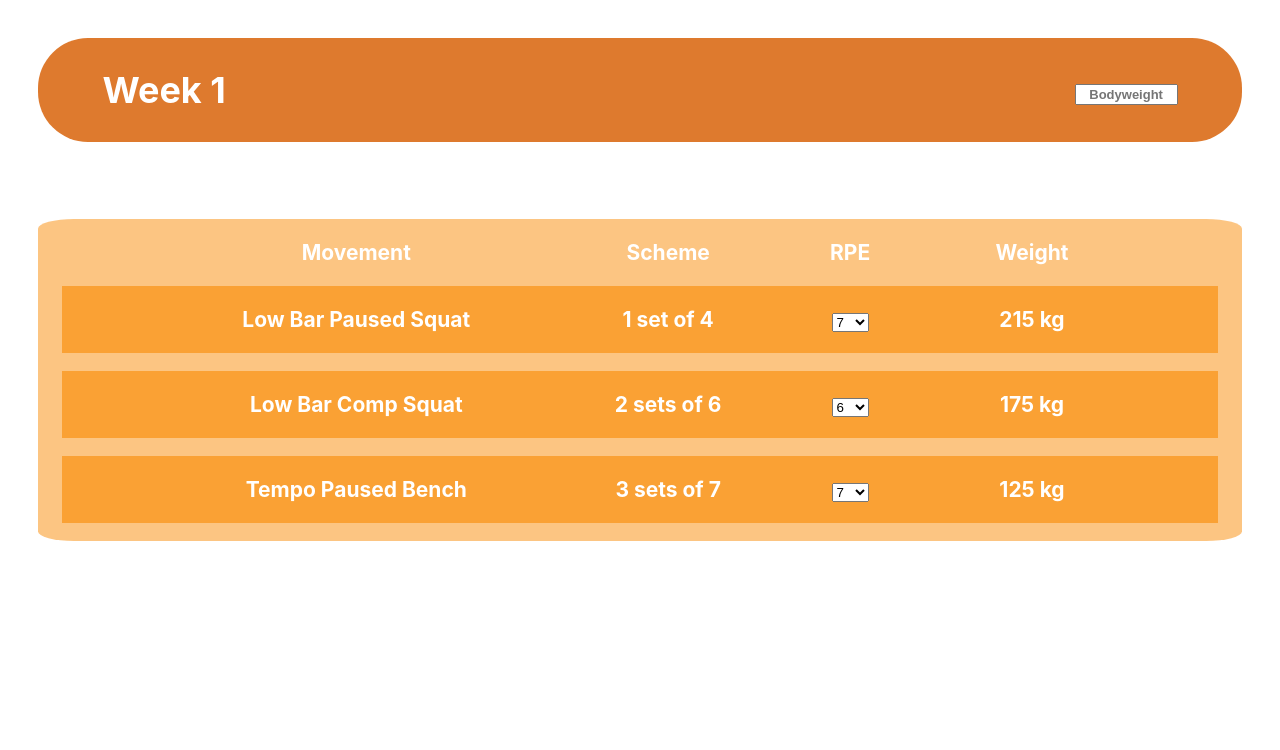
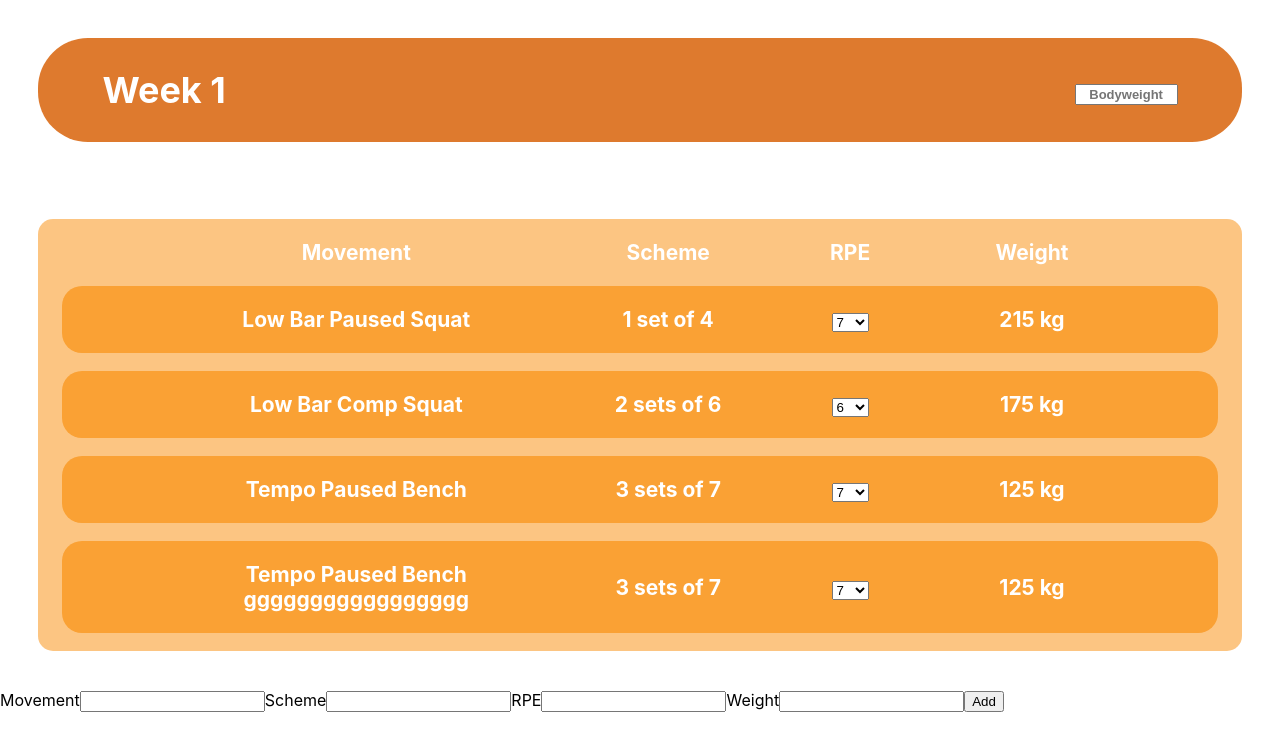
Before and after one commit to 2bato/coachingplatform, a React (Create React App) app: page / in a window 1280 px wide. Shown: the top 750 px of the page. Built offline with nearby package versions, Linux system fonts and the light colour scheme.

Commit message:
Added NewExercise form

```diff
--- a/src/App.js
+++ b/src/App.js
@@ -2,6 +2,8 @@ import logo from './logo.svg';
 import './App.css';
 import Header from './components/Header';
 import Exercise from './components/Exercise';
+import NewExercise from './components/NewExercise';
+
 
 function App() {
   const exercises = [
@@ -23,15 +25,22 @@ function App() {
       rpe: 7,
       weight: '125 kg',
     },
+    {
+      movement: 'Tempo Paused Bench ggggggggggggggggg',
+      scheme: '3 sets of 7',
+      rpe: 7,
+      weight: '125 kg',
+    },
   ];
-  const WeekNumber = "1"
+  const WeekNumber = '1';
   return (
     <div className="App">
       <div className="App-header">
-        <Header WeekNumber={WeekNumber}/>
+        <Header WeekNumber={WeekNumber} />
       </div>
       <div className="App-exercise">
-        <Exercise props={exercises}/>
+        <Exercise props={exercises} />
+        <NewExercise />
       </div>
     </div>
   );
--- a/src/components/BodyweightCell.js
+++ b/src/components/BodyweightCell.js
@@ -1,5 +1,4 @@
 import './BodyweightCell.css';
-import React from 'react';
 
 export default function BodyweightCell() {
   return (
--- a/src/components/Exercise.css
+++ b/src/components/Exercise.css
@@ -7,7 +7,7 @@
   font-weight: bold;
   color: white;
   margin: 3%;
-  border-radius: 3%;
+  border-radius: 15px;
   background-color: rgba(250, 161, 52, 0.616);
 }
 
@@ -26,6 +26,7 @@
   align-items: center;
   justify-content: space-evenly;
   background-color: rgb(250, 161, 52);
+  border-radius: 20px;
   padding-inline: 3%;
   margin-inline: 2%;
   margin-bottom: 1.5%;
--- a/src/components/Exercise.js
+++ b/src/components/Exercise.js
@@ -1,5 +1,6 @@
 import './Exercise.css';
 import React, { useState } from 'react';
+import NewExcercise from './NewExercise';
 
 function RpeDropdown({ rpe }) {
   const [RPE, setRPE] = useState(rpe);
--- a/src/components/Header.css
+++ b/src/components/Header.css
@@ -8,5 +8,5 @@
   flex-direction: row;
   font-size: calc(8px + 2vmin);
   color: white;
-  padding: 0% 5%
+  padding: 0% 5%;
 }
--- a/src/components/Header.js
+++ b/src/components/Header.js
@@ -1,16 +1,14 @@
-import { isDOMComponent } from 'react-dom/test-utils';
 import './Header.css';
-import React from 'react';
 import BodyweightCell from './BodyweightCell';
 
-export default function Header({WeekNumber}) {
+export default function Header({ WeekNumber }) {
   return (
     <div className="Header">
       <div className="WeekNumber">
         <h2>Week {WeekNumber}</h2>
       </div>
       <div>
-        <BodyweightCell/>
+        <BodyweightCell />
       </div>
     </div>
   );
--- /dev/null
+++ b/src/components/NewExercise.css
@@ -0,0 +1,3 @@
+.NewExercise {
+display: flex;
+}
--- /dev/null
+++ b/src/components/NewExercise.js
@@ -0,0 +1,27 @@
+import './NewExercise.css';
+
+export default function NewExcercise() {
+  return (
+    <form className="NewExercise">
+      <div className="NewExercise-movement">
+        <label>Movement</label>
+        <input type="text" />
+      </div>
+      <div className="NewExercise-scheme">
+        <label>Scheme</label>
+        <input type="text" />
+      </div>
+      <div className="NewExercise-rpe">
+        <label>RPE</label>
+        <input type="text" />
+      </div>
+      <div className="NewExercise-weight">
+        <label>Weight</label>
+        <input type="text" />
+      </div>
+      <div className='NewExercise-add'>
+        <button type="submit">Add</button>
+      </div>
+    </form>
+  );
+}
```
Also changed, not shown: src/components/BodyweightCell.css (+4 -4 lines).
